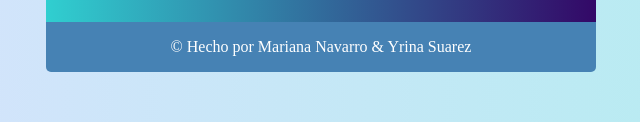
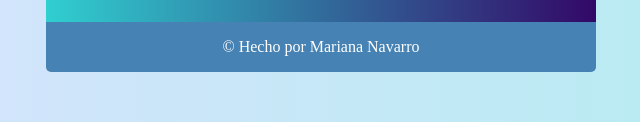
Before and after one commit to maronare10/proyecto_trivia, a plain HTML site: page index.html in a window 1280 px wide. Shown: the part 487-609 px from the top of the page, without its empty margins (319-959 px from the left). Drawn offline with Linux system fonts and the light colour scheme.

Commit message:
Update index.html

```diff
--- a/index.html
+++ b/index.html
@@ -140,7 +140,7 @@
         </div>
       </section>
 
-      <footer class="footer"> © Hecho por Mariana Navarro & Yrina Suarez</footer>
+      <footer class="footer"> © Hecho por Mariana Navarro </footer>
 
     <script src="trivia.js"></script>
     </div>
```
